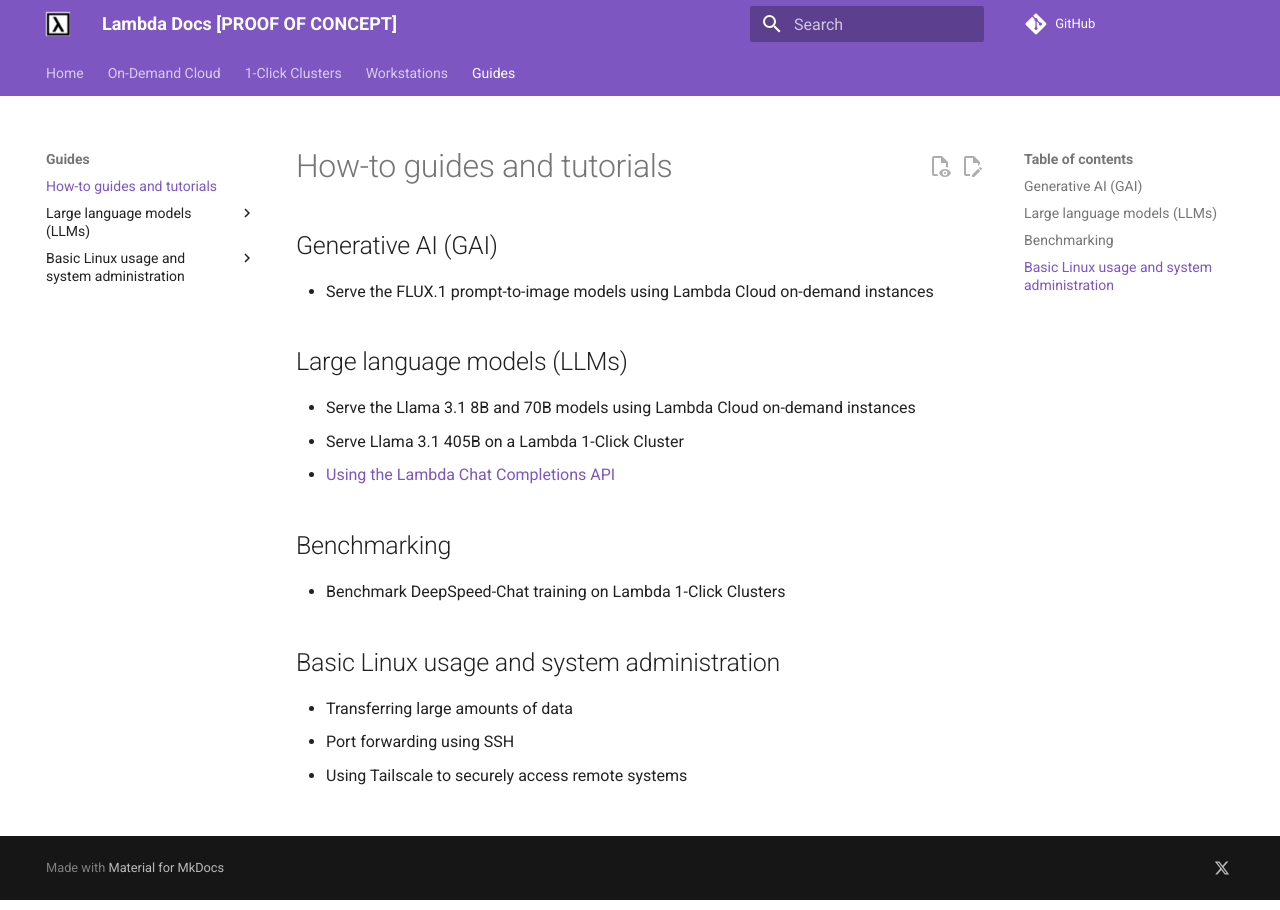
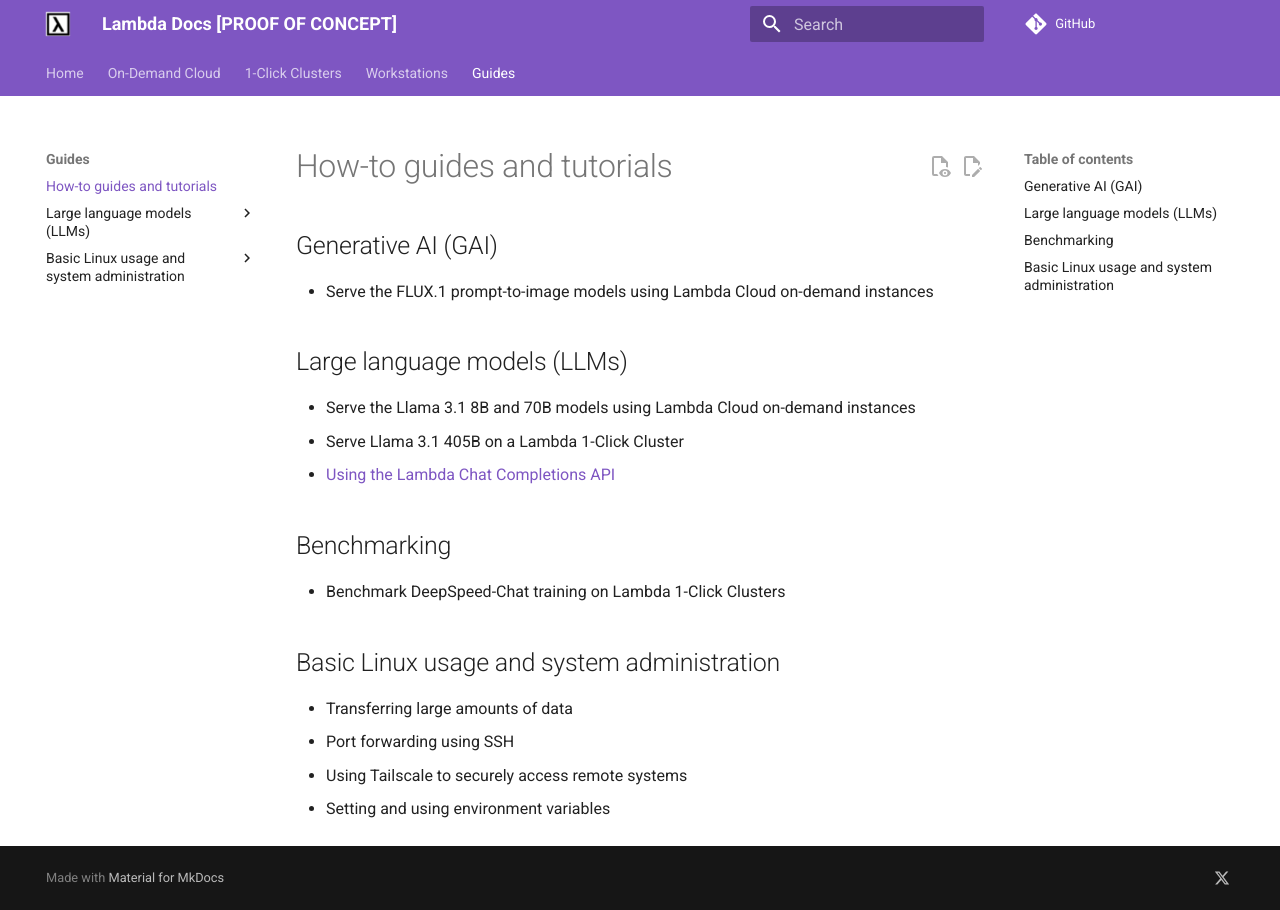
Before and after one commit to cbrownstein-lambda/lambda-docs-mkdocs, an MkDocs documentation site: the page built from docs/guides/index.md, in a window 1280 px wide. Built offline with MkDocs 1.6.1 and Material for MkDocs 9.7.7, drawn with Linux system fonts in a browser that asks for light colours; a script that is not in the unit is left out; comment, search, counter and statistics services are not loaded.

Commit message:
Add guide idea

```diff
--- a/docs/guides/index.md
+++ b/docs/guides/index.md
@@ -20,3 +20,4 @@
 - Transferring large amounts of data
 - Port forwarding using SSH
 - Using Tailscale to securely access remote systems
+- Setting and using environment variables
```
